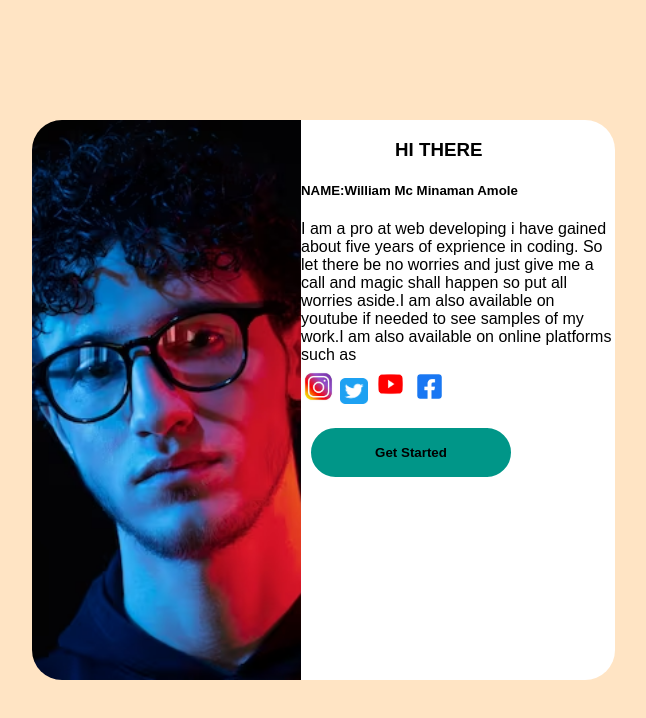
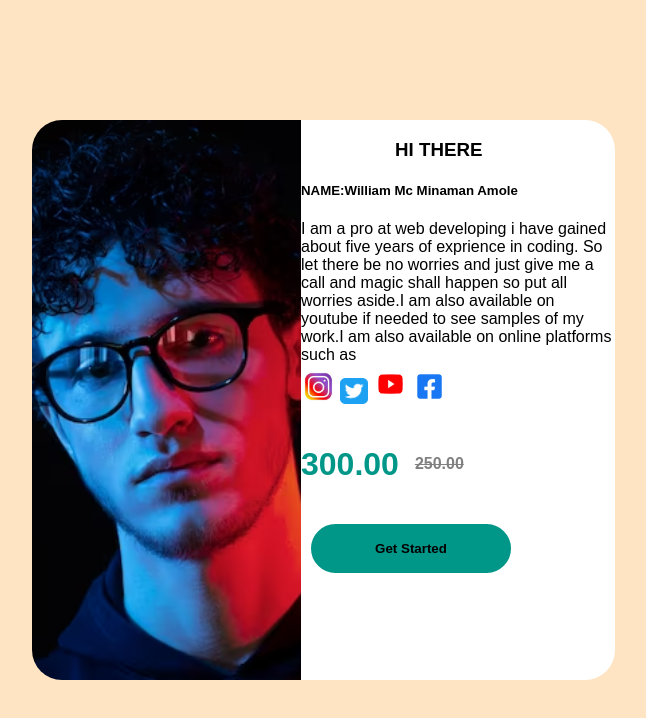
Before and after one commit to Minaman5/Portfolio, a plain HTML site: page index.html in a window 1280 px wide. Shown: the whole page, without its empty margins (275-921 px from the left). Drawn offline with Linux system fonts and the light colour scheme.

Commit message:
price changes

```diff
--- a/index.html
+++ b/index.html
@@ -20,6 +20,10 @@
                     aside.I am also available on youtube if needed to see samples of my work.I am also available
                      on online platforms such as <br><img src="images/in.png" alt="" width="35px"> <img src="images/tw.png" alt="" width="28px" height="26px">
                      <img src="images/yo.png" alt="" width="35px" height="40px"> <img src="images/fa.png" alt="" width="35px">
+                     <div class="pricecontainer">
+                        <h1 class="newprice">300.00</h1>
+                        <h4 class="oldprice">250.00</h4>
+                     </div>
                      <button type="button">Get Started</button>
                  </p>
             </div>
```
